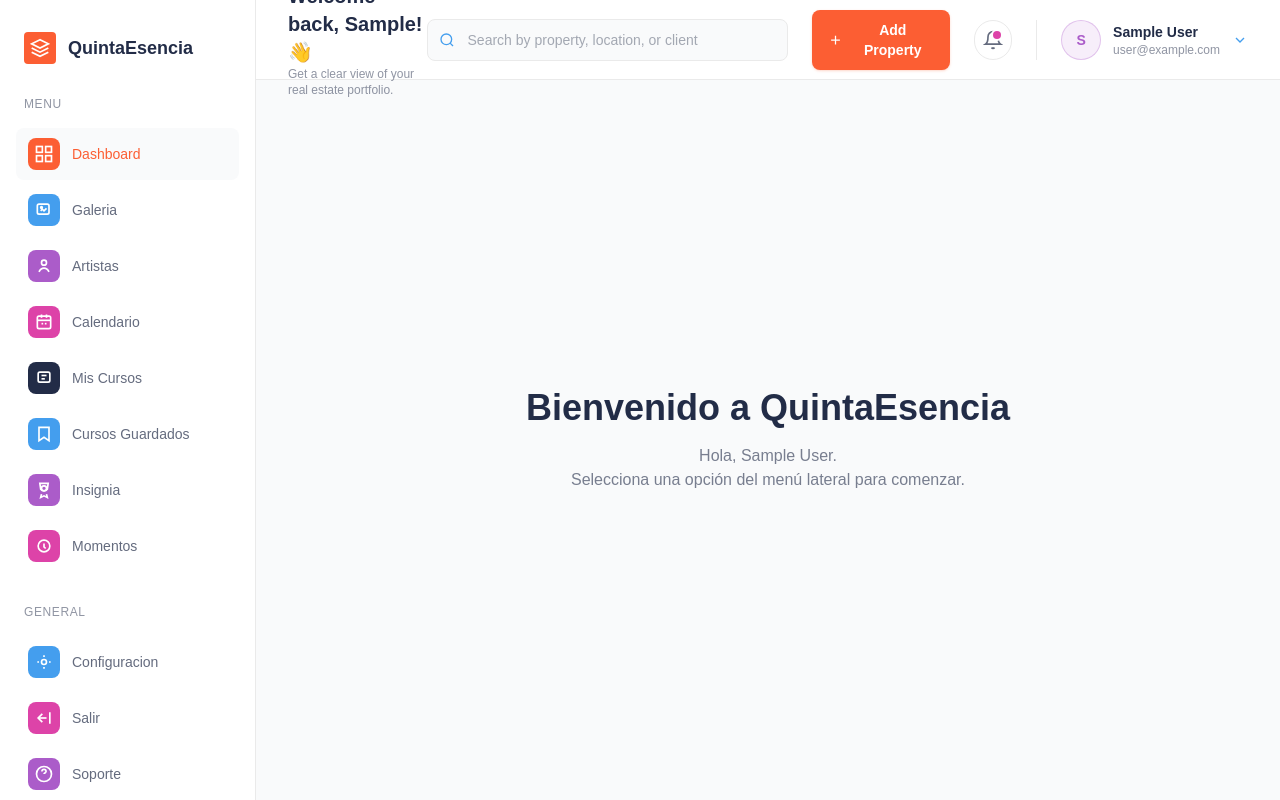
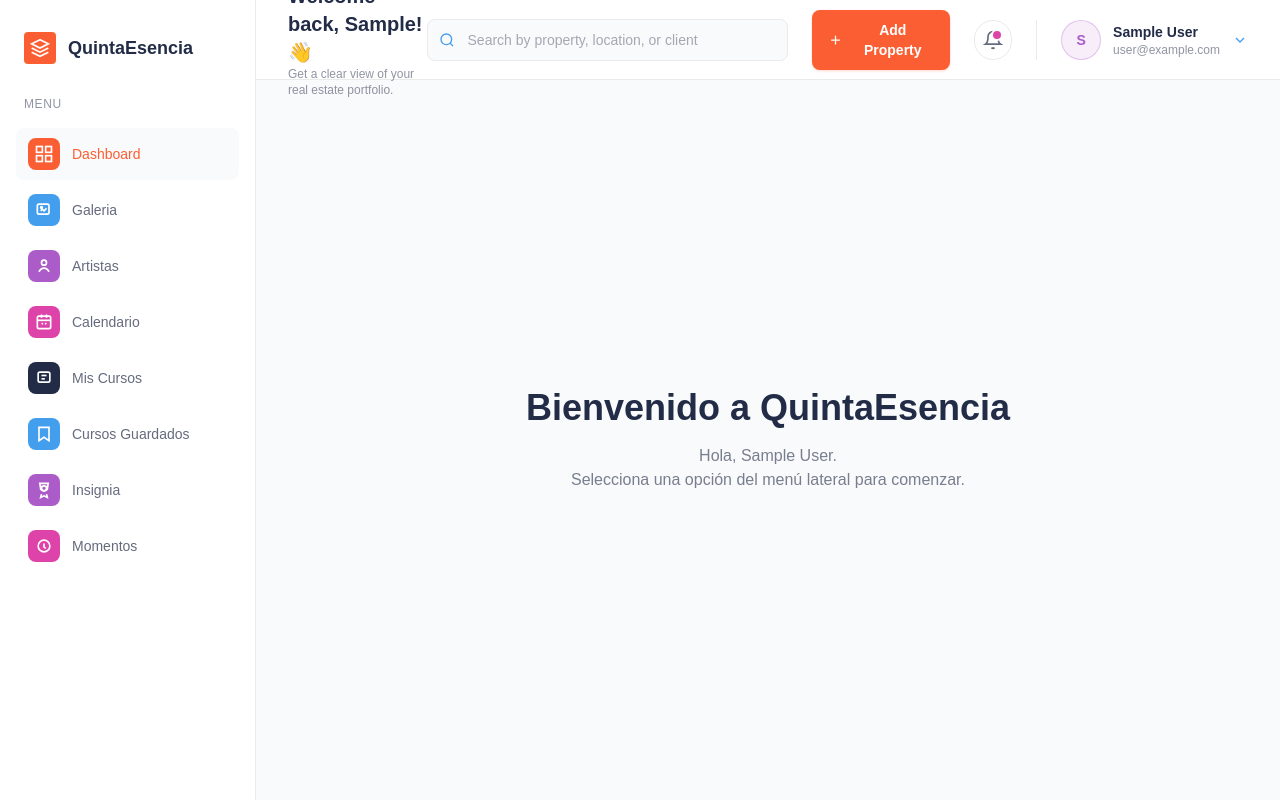
Before and after one commit to paginawebquintaesencia-sketch/quintaese, a Next.js app: page /bienvenidos in a window 1280 px wide. Built offline with nearby package versions, Linux system fonts and the light colour scheme; no server answers; sample sign-in values are in the browser's storage.

Commit message:
Remove General section and its items from LateralBar

```diff
--- a/app/components/lateral.tsx
+++ b/app/components/lateral.tsx
@@ -23,9 +23,6 @@ const itemColors: Record<string, string> = {
   "Cursos Guardados": "#449EEE",
   Insignia: "#AB5CC9",
   Momentos: "#DD43A8",
-  Configuracion: "#449EEE",
-  Salir: "#DD43A8",
-  Soporte: "#AB5CC9",
 };
 
 const sections: NavSection[] = [
@@ -40,14 +37,6 @@ const sections: NavSection[] = [
       { label: "Cursos Guardados", href: "#" },
       { label: "Insignia", href: "#" },
       { label: "Momentos", href: "#" },
-    ],
-  },
-  {
-    title: "General",
-    items: [
-      { label: "Configuracion", href: "#" },
-      { label: "Salir", href: "#" },
-      { label: "Soporte", href: "#" },
     ],
   },
 ];
@@ -127,35 +116,6 @@ function ItemIcon({ label, isActive: _isActive }: { label: string; isActive: boo
       </svg>
     );
   }
-  if (label === "Configuracion") {
-    return (
-      <svg className={`h-5 w-5 ${colorClass}`} viewBox="0 0 24 24" fill="none" stroke="currentColor" strokeWidth="2">
-        <circle cx="12" cy="12" r="3" />
-        <path d="M4 12h2" />
-        <path d="M18 12h2" />
-        <path d="M12 4v2" />
-        <path d="M12 18v2" />
-      </svg>
-    );
-  }
-  if (label === "Soporte") {
-    return (
-      <svg className={`h-5 w-5 ${colorClass}`} viewBox="0 0 24 24" fill="none" stroke="currentColor" strokeWidth="2">
-        <circle cx="12" cy="12" r="9" />
-        <path d="M9.5 9a2.5 2.5 0 0 1 5 0c0 1.5-2.5 2-2.5 3" />
-        <path d="M12 17h.01" />
-      </svg>
-    );
-  }
-  if (label === "Salir") {
-    return (
-      <svg className={`h-5 w-5 ${colorClass}`} viewBox="0 0 24 24" fill="none" stroke="currentColor" strokeWidth="2">
-        <path d="M10 17l-5-5 5-5" />
-        <path d="M15 12H5" />
-        <path d="M19 5v14" />
-      </svg>
-    );
-  }
   return (
     <svg className={`h-5 w-5 ${colorClass}`} viewBox="0 0 24 24" fill="none" stroke="currentColor" strokeWidth="2">
       <circle cx="12" cy="12" r="2" />
```
